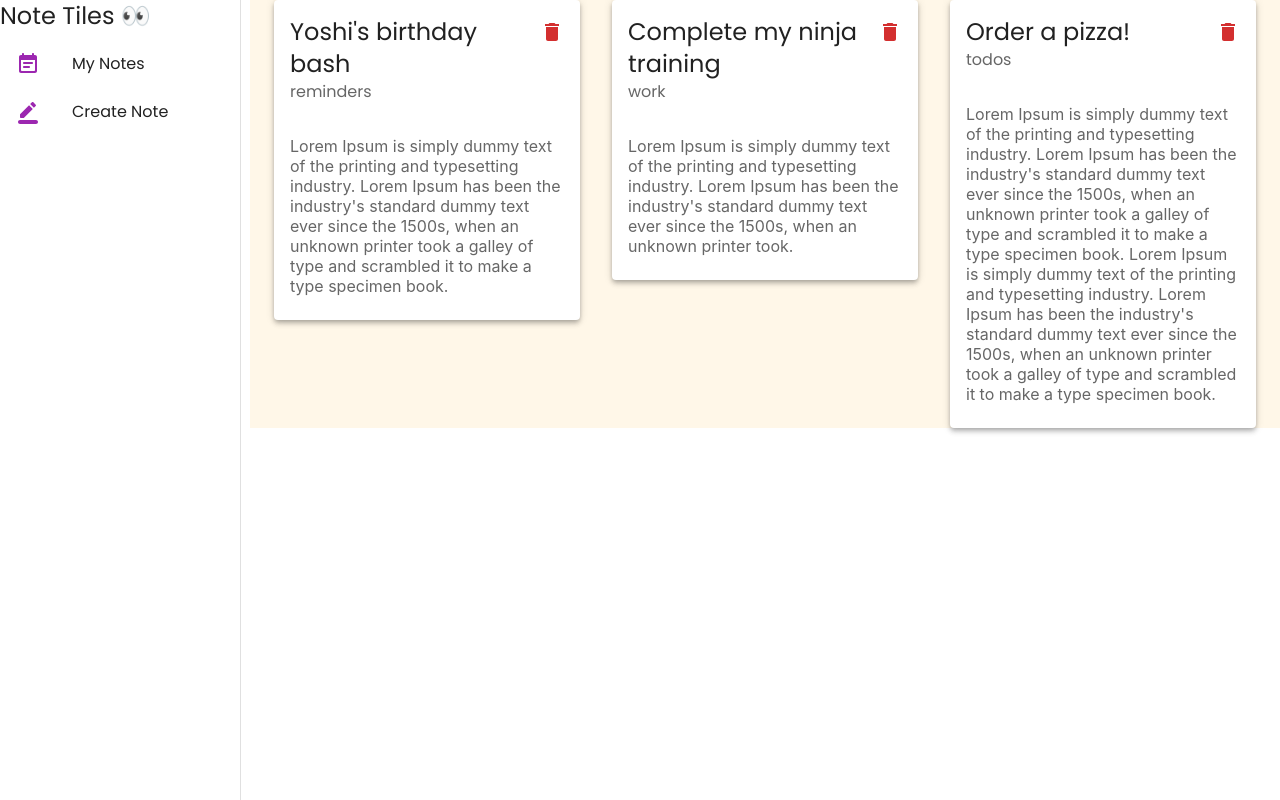
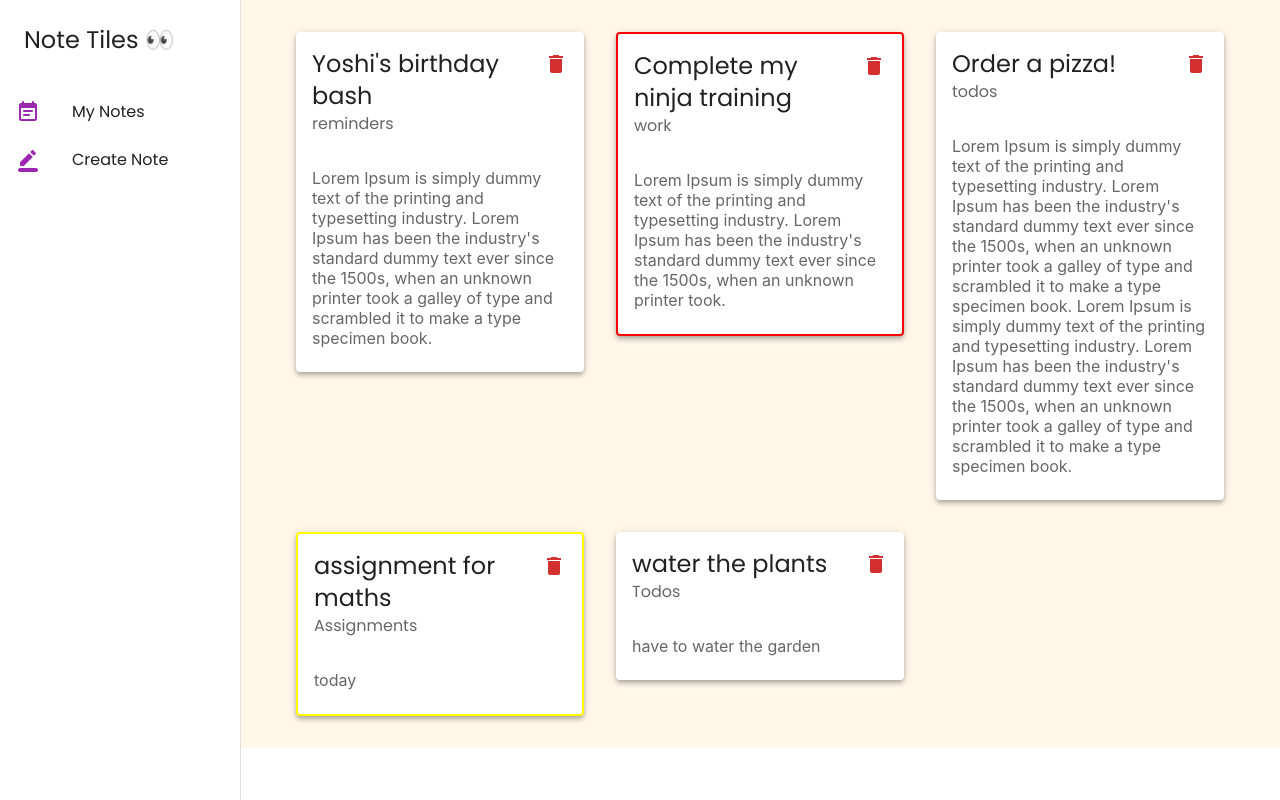
Before and after one commit to Lakshit-Chiranjiv/Notes-App---React-MaterialUI, a React (Create React App) app in the folder notes app/: page / in a window 1280 px wide. Built offline with nearby package versions, Linux system fonts and the light colour scheme; data requests are answered from the project's data file; the HTML template or start-up script is replaced by a standard one; a web font is replaced by a local one.

Commit message:
added border for assignment and work

```diff
--- a/notes app/data/db.json
+++ b/notes app/data/db.json
@@ -17,6 +17,18 @@
       "details": "Lorem Ipsum is simply dummy text of the printing and typesetting industry. Lorem Ipsum has been the industry's standard dummy text ever since the 1500s, when an unknown printer took a galley of type and scrambled it to make a type specimen book.\nLorem Ipsum is simply dummy text of the printing and typesetting industry. Lorem Ipsum has been the industry's standard dummy text ever since the 1500s, when an unknown printer took a galley of type and scrambled it to make a type specimen book.",
       "category": "todos",
       "id": 3
+    },
+    {
+      "title": "assignment for maths",
+      "details": "today",
+      "category": "Assignments",
+      "id": 4
+    },
+    {
+      "title": "water the plants",
+      "details": "have to water the garden",
+      "category": "Todos",
+      "id": 5
     }
   ]
 }
--- a/notes app/src/components/NoteCard.jsx
+++ b/notes app/src/components/NoteCard.jsx
@@ -4,12 +4,26 @@ import CardHeader from '@mui/material/CardHeader';
 import CardContent from '@mui/material/CardContent';
 import { IconButton, Typography } from '@mui/material';
 import DeleteIcon from '@mui/icons-material/Delete';
+import { makeStyles } from '@mui/styles';
+
+
+const useStyles = makeStyles({
+    categoryClass: {
+        border: (noteObj) => {
+            if(noteObj.category == 'work')
+                return '2px solid red'
+            else if(noteObj.category == 'Assignments')
+                return '2px solid yellow'
+        }
+    }
+})
 
 const NoteCard = ({noteObj,deleteNote}) => {
+    const classes = useStyles(noteObj);
   return (
     <div>
         {/* <h4>{noteObj.title}</h4> */}
-        <Card elevation={4}>
+        <Card elevation={4} className={classes.categoryClass}>
             <CardHeader
                 action={
                     <IconButton onClick={()=>{deleteNote(noteObj.id)}}>
--- a/notes app/src/components/SiteLayout.jsx
+++ b/notes app/src/components/SiteLayout.jsx
@@ -14,24 +14,31 @@ import { useNavigate,useLocation } from 'react-router-dom';
 
 const drawerWidth = 240;
 
-const useStyles = makeStyles({
+const useStyles = makeStyles((theme)=>{
+  return{
     page: {
         backgroundColor: '#fff7e8',
-        width: '100%'
+        width: '100%',
+        padding: theme.spacing(4)
     },
     drawer: {
       width: drawerWidth
     },
     drawerPaper: {
-      width: drawerWidth
+      width: drawerWidth,
+
     },
     main: {
       display: 'flex',
-      gap: '10px'
     },
     activeItem: {
-      background: '#fff7e8'
+      backgroundColor: '#fff7e8',
+      color: '#2d88ff'
+    },
+    drawerTitle: {
+      padding: theme.spacing(3)
     }
+}
 })
 
 const SiteLayout = ({children}) => {
@@ -64,6 +71,7 @@ const SiteLayout = ({children}) => {
       >
 
         <Typography
+          className={classes.drawerTitle}
           variant='h5'
         >
           Note Tiles 👀
```
